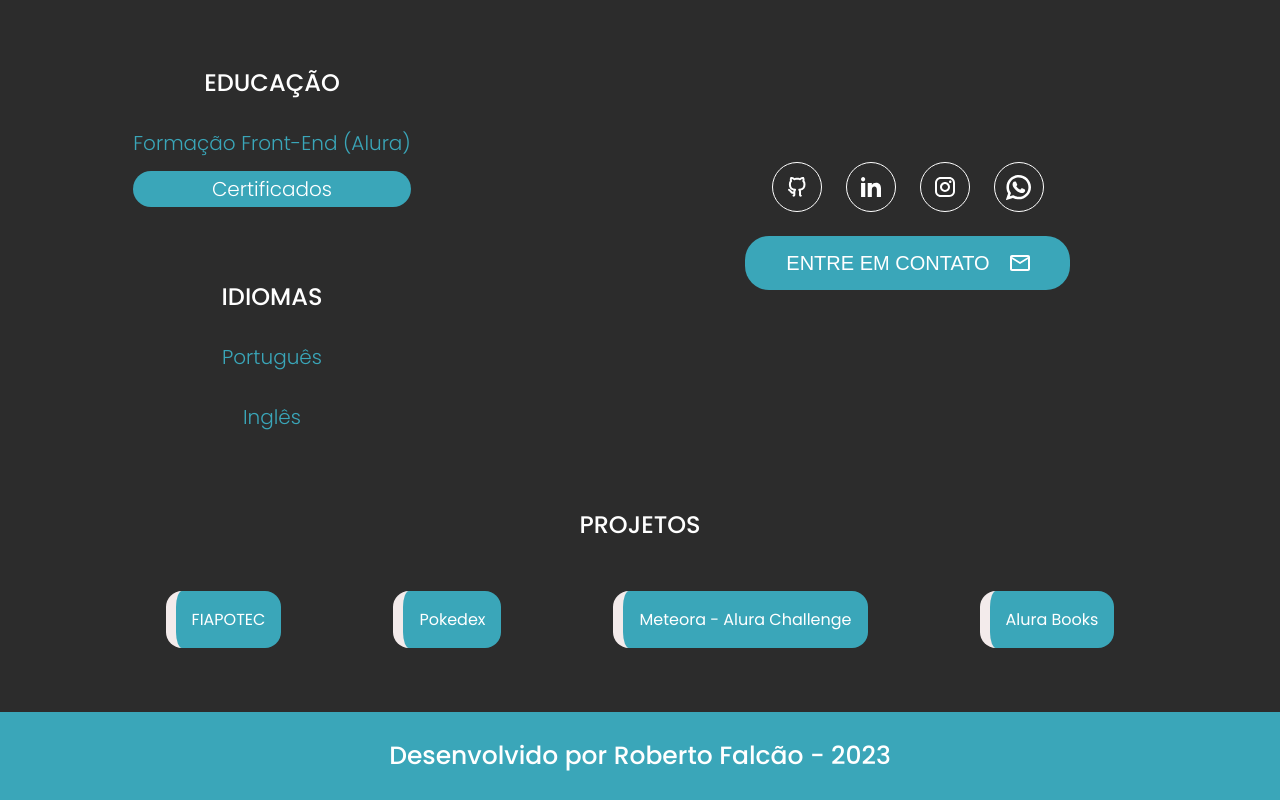
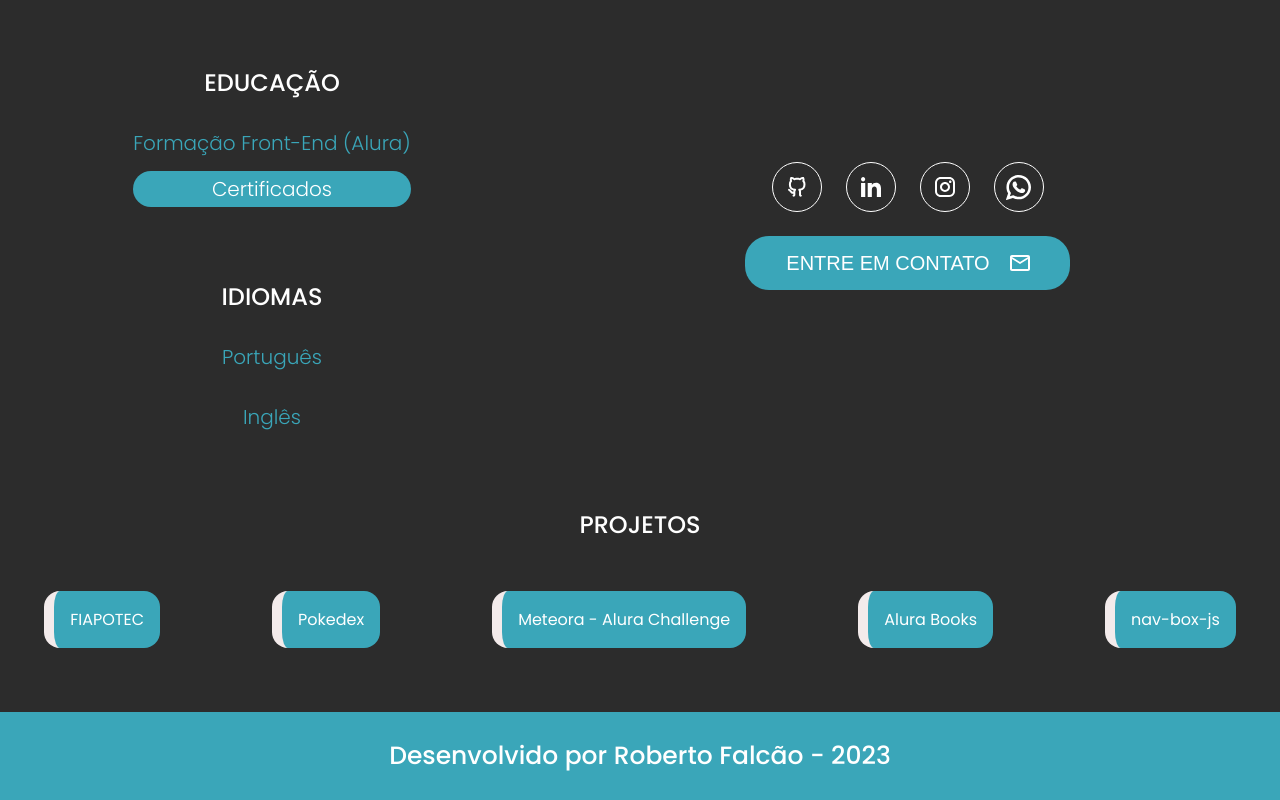
Before and after one commit to robertovalk/meu-portfolio, a Next.js app: page / in a window 1280 px wide. Shown: the part 529-1329 px from the top of the page. Built offline with nearby package versions, Linux system fonts and the light colour scheme.

Commit message:
adiciona projeto

```diff
--- a/src/app/componentes/projetos/projetos.tsx
+++ b/src/app/componentes/projetos/projetos.tsx
@@ -33,6 +33,12 @@
                         Alura Books
                     </Link>
                 </li>
+                <li className="lista-links">
+
+                    <Link href="https://robertovalk.github.io/nav-box-js/#">
+                        nav-box-js
+                    </Link>
+                </li>
             </ul>
         </div>
         </>
```
